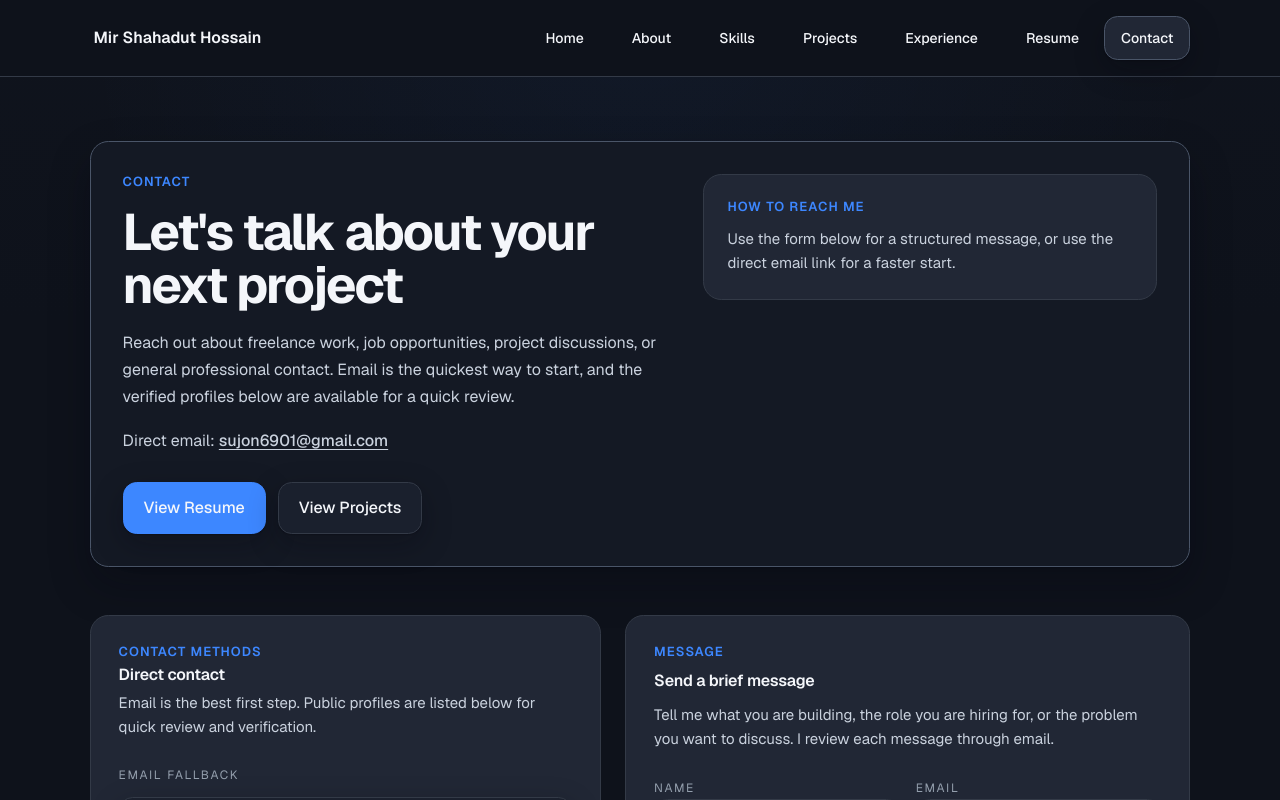
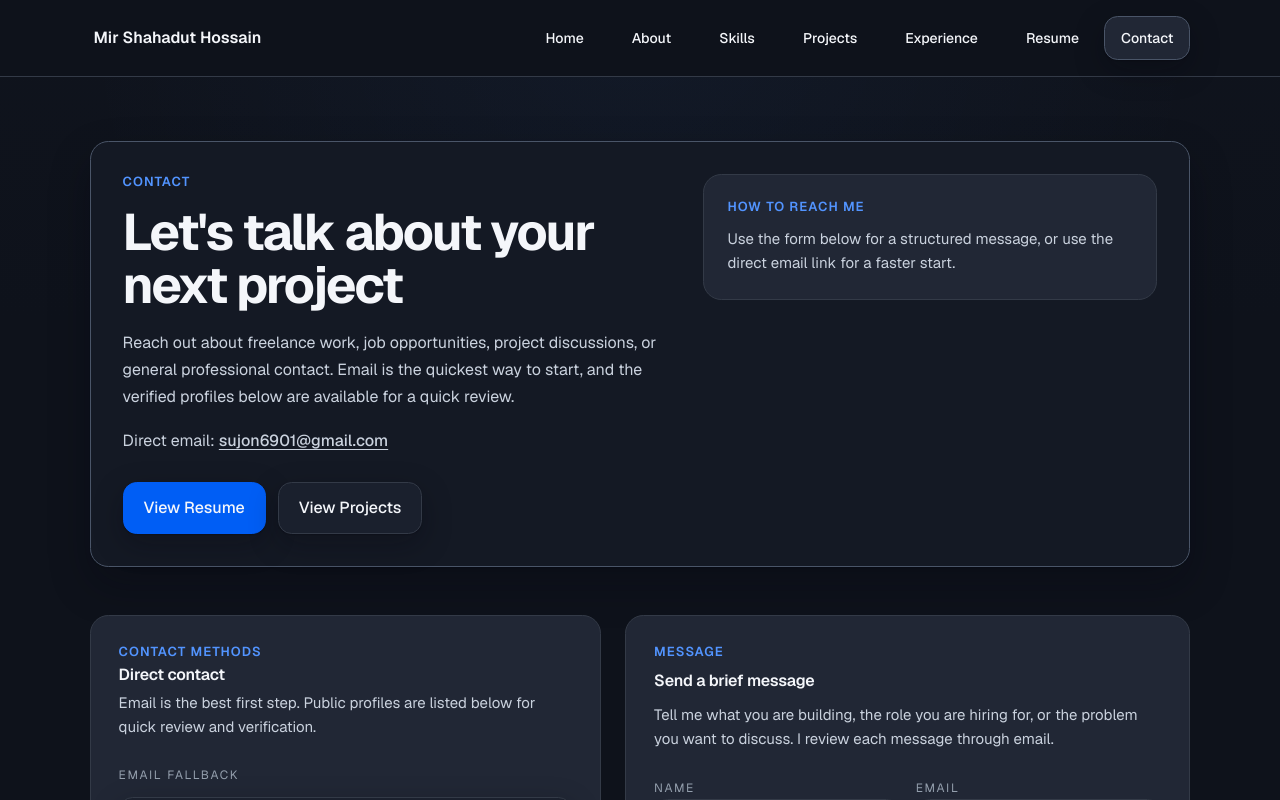
Before and after one commit to doyancha/Mir-Shahadut-Portfolio, a Next.js app: page /contact in a window 1280 px wide. Shown: the top 800 px of the page. Built offline with nearby package versions, Linux system fonts and the light colour scheme; no server answers.

Commit message:
chore: finalize accessibility remediation

```diff
--- a/src/app/globals.css
+++ b/src/app/globals.css
@@ -11,8 +11,10 @@
   --foreground-muted: 215 13% 63%;
   --border: 219 16% 24%;
   --border-strong: 219 17% 35%;
-  --accent: 217 100% 62%;
-  --accent-hover: 217 100% 68%;
+  --accent: 217 100% 66%;
+  --accent-hover: 217 100% 70%;
+  --accent-surface: 217 100% 48%;
+  --accent-surface-hover: 217 100% 50%;
   --accent-foreground: 220 38% 97%;
   --success: 158 64% 47%;
   --warning: 39 92% 59%;
--- a/src/components/layout/mobile-navigation.tsx
+++ b/src/components/layout/mobile-navigation.tsx
@@ -198,7 +198,6 @@ export function MobileNavigation() {
         ref={triggerRef}
         label={isOpen ? "Close navigation menu" : "Open navigation menu"}
         aria-expanded={isOpen}
-        aria-controls="mobile-navigation-panel"
         aria-haspopup="dialog"
         onClick={isOpen ? closeMenu : openMenu}
         className={cn(
--- a/src/components/ui/button.tsx
+++ b/src/components/ui/button.tsx
@@ -16,7 +16,7 @@ type ButtonProps = ButtonBaseProps & ButtonHTMLAttributes<HTMLButtonElement>;
 
 const variantClasses: Record<ButtonVariant, string> = {
   primary:
-    "border-[hsl(var(--accent))] bg-[hsl(var(--accent))] text-[hsl(var(--accent-foreground))] hover:border-[hsl(var(--accent-hover))] hover:bg-[hsl(var(--accent-hover))]",
+    "border-[hsl(var(--accent-surface))] bg-[hsl(var(--accent-surface))] text-[hsl(var(--accent-foreground))] hover:border-[hsl(var(--accent-surface-hover))] hover:bg-[hsl(var(--accent-surface-hover))]",
   secondary:
     "border-[hsl(var(--border))] bg-[hsl(var(--surface))] text-[hsl(var(--foreground))] hover:border-[hsl(var(--border-strong))] hover:bg-[hsl(var(--surface-muted))]",
   ghost:
--- a/src/components/ui/icon-button.tsx
+++ b/src/components/ui/icon-button.tsx
@@ -18,7 +18,7 @@ type IconButtonProps = IconButtonBaseProps & ButtonHTMLAttributes<HTMLButtonElem
 
 const variantClasses: Record<IconButtonVariant, string> = {
   primary:
-    "border-[hsl(var(--accent))] bg-[hsl(var(--accent))] text-[hsl(var(--accent-foreground))] hover:bg-[hsl(var(--accent-hover))]",
+    "border-[hsl(var(--accent-surface))] bg-[hsl(var(--accent-surface))] text-[hsl(var(--accent-foreground))] hover:bg-[hsl(var(--accent-surface-hover))]",
   secondary:
     "border-[hsl(var(--border))] bg-[hsl(var(--surface))] text-[hsl(var(--foreground))] hover:border-[hsl(var(--border-strong))] hover:bg-[hsl(var(--surface-muted))]",
   ghost:
--- a/src/components/ui/link-button.tsx
+++ b/src/components/ui/link-button.tsx
@@ -19,7 +19,7 @@ type LinkButtonProps = LinkButtonBaseProps &
 
 const variantClasses: Record<LinkButtonVariant, string> = {
   primary:
-    "border-[hsl(var(--accent))] bg-[hsl(var(--accent))] text-[hsl(var(--accent-foreground))] hover:border-[hsl(var(--accent-hover))] hover:bg-[hsl(var(--accent-hover))]",
+    "border-[hsl(var(--accent-surface))] bg-[hsl(var(--accent-surface))] text-[hsl(var(--accent-foreground))] hover:border-[hsl(var(--accent-surface-hover))] hover:bg-[hsl(var(--accent-surface-hover))]",
   secondary:
     "border-[hsl(var(--border))] bg-[hsl(var(--surface))] text-[hsl(var(--foreground))] hover:border-[hsl(var(--border-strong))] hover:bg-[hsl(var(--surface-muted))]",
   ghost:
--- a/src/content/site-config.ts
+++ b/src/content/site-config.ts
@@ -3,8 +3,8 @@ import { DEFAULT_SITE_URL, OWNER_NAME, SITE_NAME } from "@/lib/constants";
 export const siteConfig = {
   siteName: SITE_NAME,
   ownerName: OWNER_NAME,
-  currentPhase: "Phase 11",
-  currentState: "Motion and Interaction Polish Complete and Locked",
+  currentPhase: "Phase 12",
+  currentState: "Accessibility Audit Remediation Complete and Locked",
   developmentUrl: DEFAULT_SITE_URL,
   productionUrl: null,
 };
```
Also changed, not shown: 3 other files (tests, documents, lock files or other folders).
